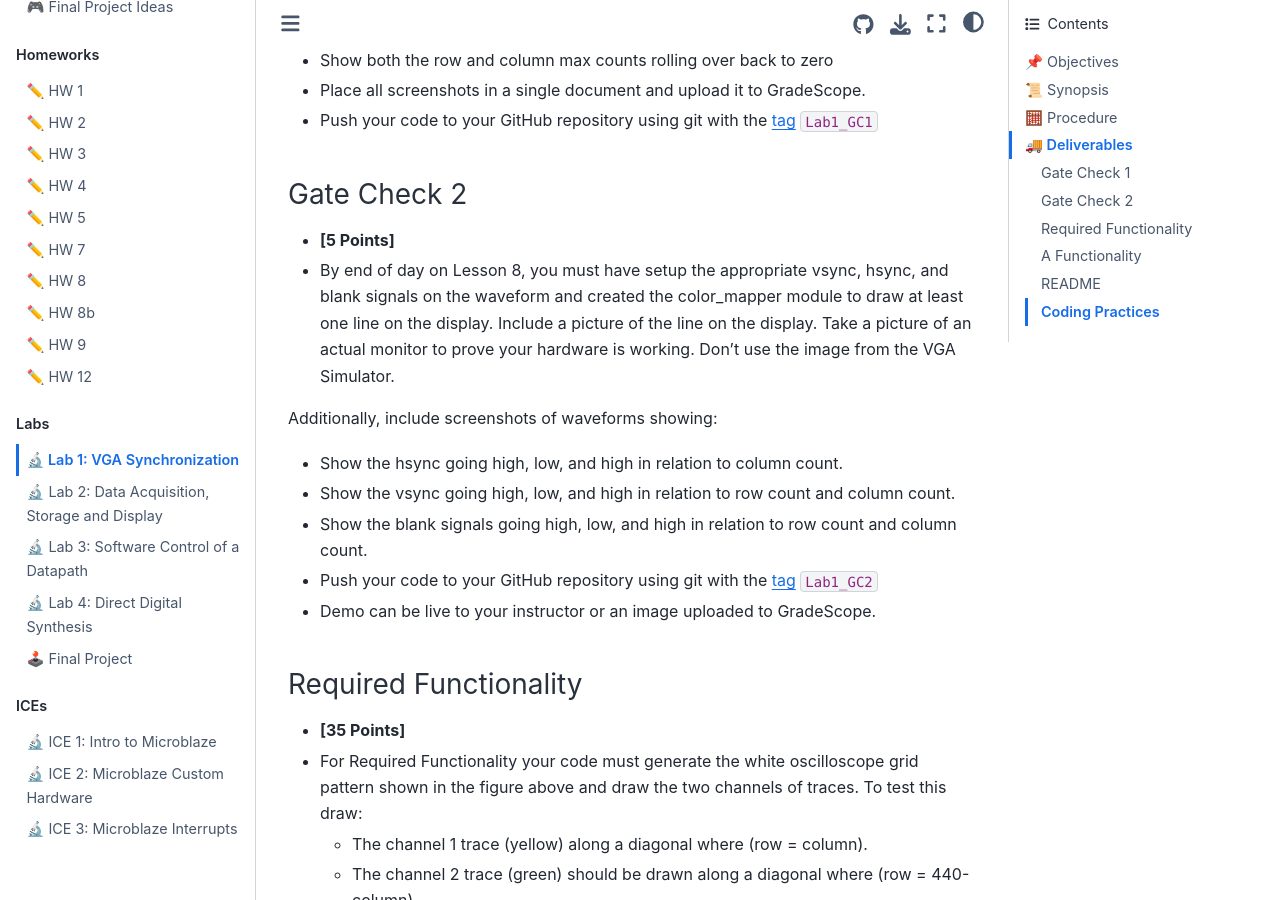
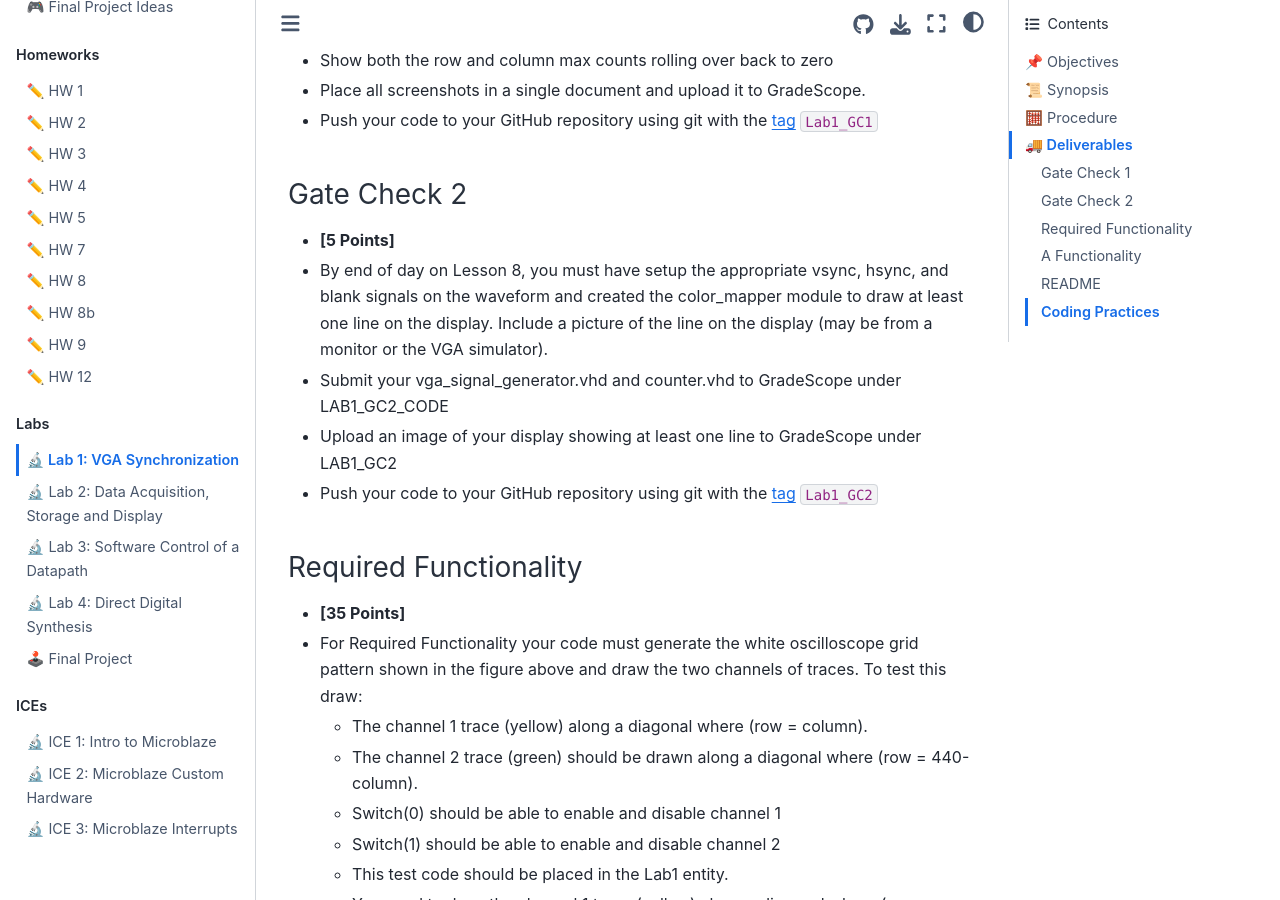
Before and after one commit to USAFA-ECE/ece383, a Jupyter Book: the page built from book/Assignments/lab1.md, in a window 1280 px wide and 900 px high, scrolled down 8360 px. Built offline with Jupyter Book 1.0.4 settings and Sphinx 7.4.7 and the Sphinx Book theme 1.1.4, drawn with Linux system fonts in a browser that asks for light colours; pages that are not in the unit, such as notebooks, are missing from menus.

Commit message:
Update lab1.md

```diff
--- a/book/Assignments/lab1.md
+++ b/book/Assignments/lab1.md
@@ -158,14 +158,11 @@ Your Digilent board will have a lot of connections required to make this lab wor
 
 ### Gate Check 2
 - **[5 Points]**
-- By end of day on Lesson 8, you must have setup the appropriate vsync, hsync, and blank signals on the waveform and created the color_mapper module to draw at least one line on the display. Include a picture of the line on the display.  Take a picture of an actual monitor to prove your hardware is working.  Don't use the image from the VGA Simulator.
+- By end of day on Lesson 8, you must have setup the appropriate vsync, hsync, and blank signals on the waveform and created the color_mapper module to draw at least one line on the display. Include a picture of the line on the display (may be from a monitor or the VGA simulator).
+- Submit your vga_signal_generator.vhd and counter.vhd to GradeScope under LAB1_GC2_CODE
+- Upload an image of your display showing at least one line to GradeScope under LAB1_GC2
+- Push your code to your GitHub repository using git with the [tag](https://www.atlassian.com/git/tutorials/inspecting-a-repository/git-tag) `Lab1_GC2`
 
-Additionally, include screenshots of waveforms showing:
-  - Show the hsync going high, low, and high in relation to column count.
-  - Show the vsync going high, low, and high in relation to row count and column count.
-  - Show the blank signals going high, low, and high in relation to row count and column count.
-- Push your code to your GitHub repository using git with the [tag](https://www.atlassian.com/git/tutorials/inspecting-a-repository/git-tag) `Lab1_GC2`
-- Demo can be live to your instructor or an image uploaded to GradeScope.
 
 ### Required Functionality
 - **[35 Points]**
```
